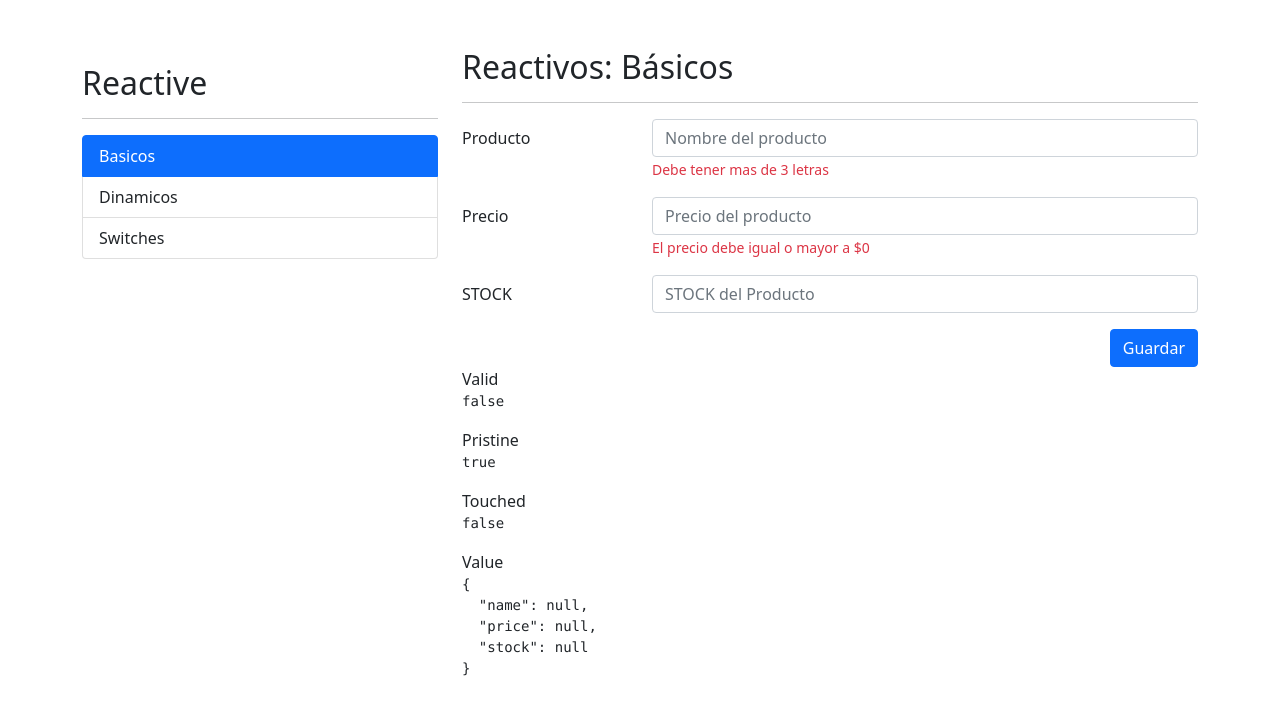
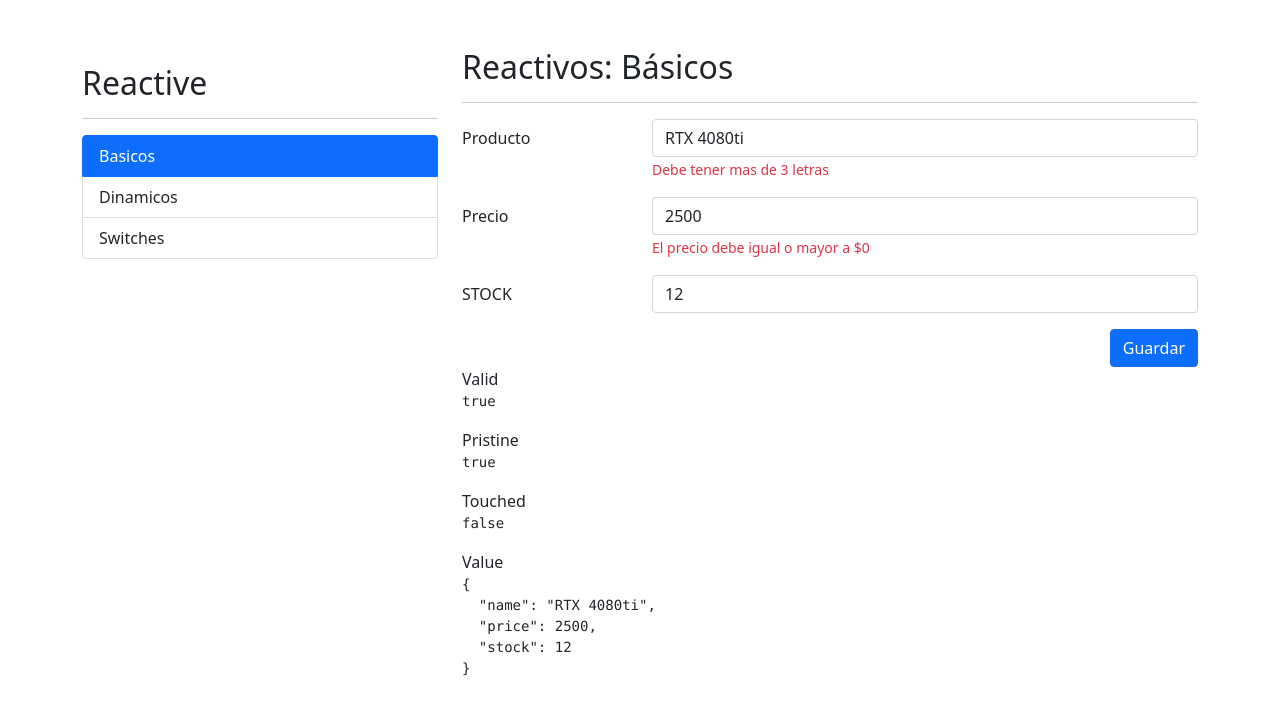
Before and after one commit to juanlavallen/ReactiveForms, an Angular app: page /reactive/basic in a window 1280 px wide. Shown: the top 714 px of the page. Built offline with nearby package versions, Linux system fonts and the light colour scheme.

Commit message:
Agregando valores por defecto al formulario

```diff
--- a/src/app/reactive/basic/basic.component.ts
+++ b/src/app/reactive/basic/basic.component.ts
@@ -24,6 +24,11 @@ export class BasicComponent implements OnInit {
   constructor(private fb: FormBuilder) { }
 
   ngOnInit(): void {
+    this.myForm.reset({
+      name: 'RTX 4080ti',
+      price: 2500,
+      stock: 12
+    });
   }
 
 }
```
